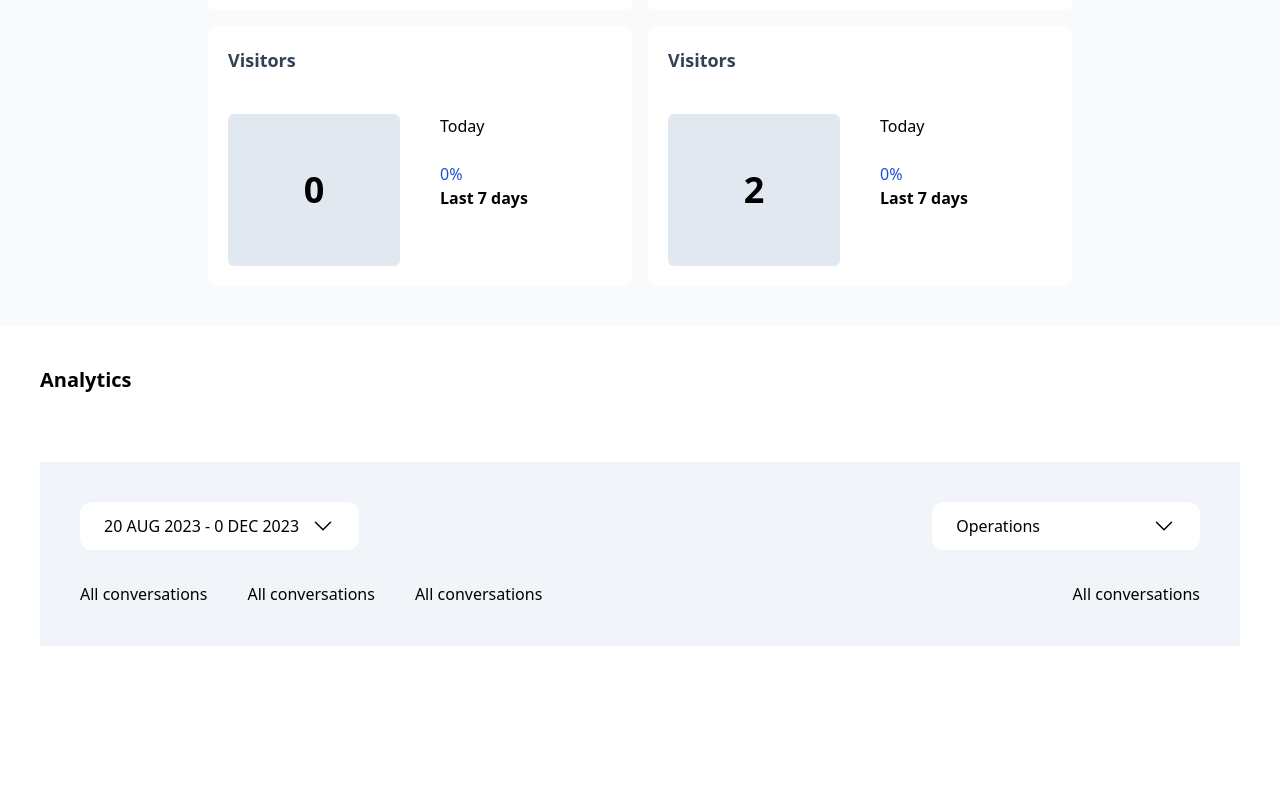
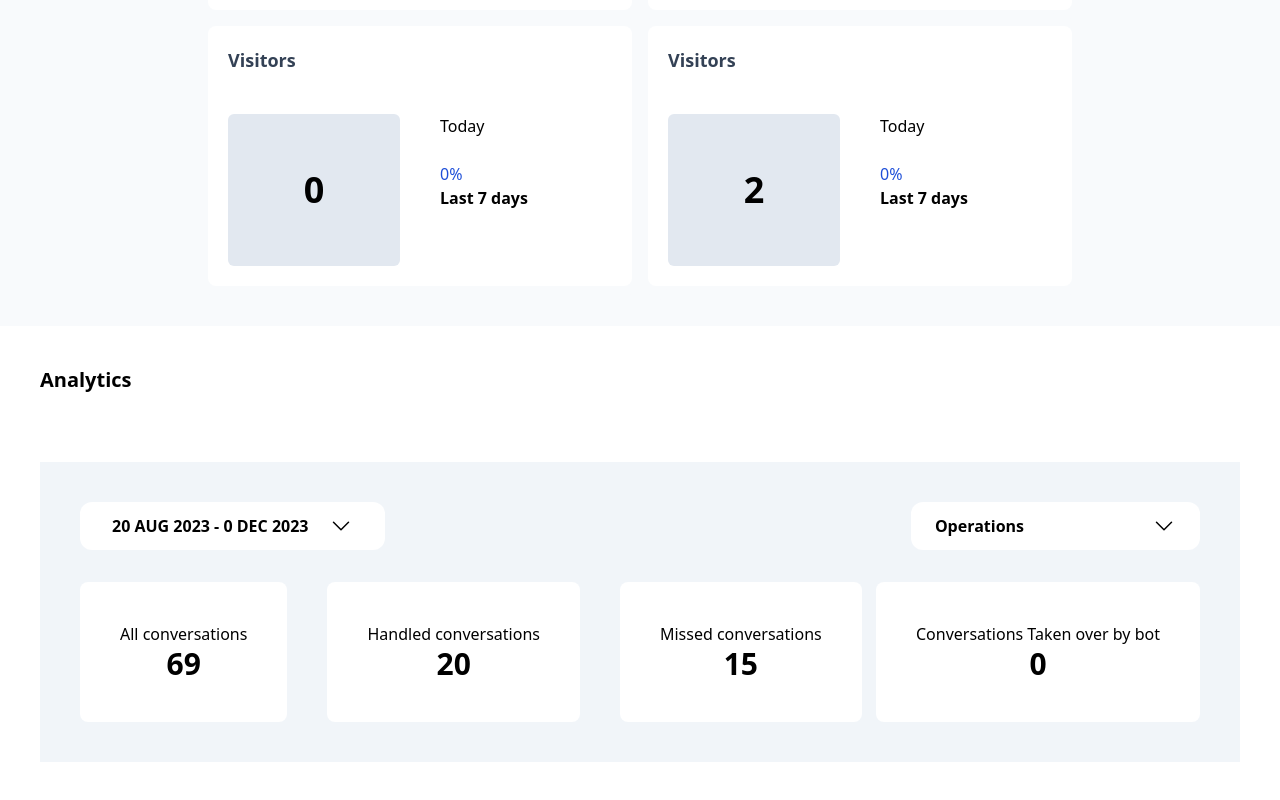
Before and after one commit to Ikendu/linegraph, a React (Vite) app: page / in a window 1280 px wide. Shown: the part 897-1697 px from the top of the page. Before the commit the page ends 1583 px from the top, so only its background shows below. Built offline with nearby package versions, Linux system fonts and the light colour scheme.

Commit message:
analytic summary

```diff
--- a/src/components/AnalyticPage.jsx
+++ b/src/components/AnalyticPage.jsx
@@ -6,31 +6,31 @@ const AnalyticPage = () => {
       <div className=' p-10 pb-7 text-xl font-semibold'>Analytics</div>
       <div className='p-10 bg-slate-100 m-10'>
         <div className='flex relative justify-between '>
-          <button className='bg-white rounded-xl p-3 px-6 flex gap-3'>
+          <button className='bg-white rounded-xl p-3 px-8 flex gap-5 font-bold'>
             20 AUG 2023 - 0 DEC 2023 <DownIcon />
           </button>
-          <button className='bg-white rounded-xl p-3 px-6 flex gap-28'>
+          <button className='bg-white rounded-xl p-3 px-6 flex gap-32 font-bold'>
             Operations <DownIcon />
           </button>
         </div>
         <div className='flex justify-between mt-8'>
           <div className='flex gap-10 '>
-            <span>
+            <span className='bg-white p-10 rounded-lg'>
               <p>All conversations</p>
-              <h3></h3>
+              <h3 className=' text-center font-bold text-3xl'>69</h3>
             </span>
-            <span>
-              <p>All conversations</p>
-              <h3></h3>
+            <span className='bg-white p-10 rounded-lg'>
+              <p>Handled conversations</p>
+              <h3 className=' text-center font-bold text-3xl'>20</h3>
             </span>
-            <span>
-              <p>All conversations</p>
-              <h3></h3>
+            <span className='bg-white p-10 rounded-lg'>
+              <p>Missed conversations</p>
+              <h3 className=' text-center font-bold text-3xl'>15</h3>
             </span>
           </div>
-          <div>
-            <p>All conversations</p>
-            <h3></h3>
+          <div className='bg-white p-10 rounded-lg'>
+            <p>Conversations Taken over by bot</p>
+            <h3 className=' text-center font-bold text-3xl'>0</h3>
           </div>
         </div>
       </div>
```
